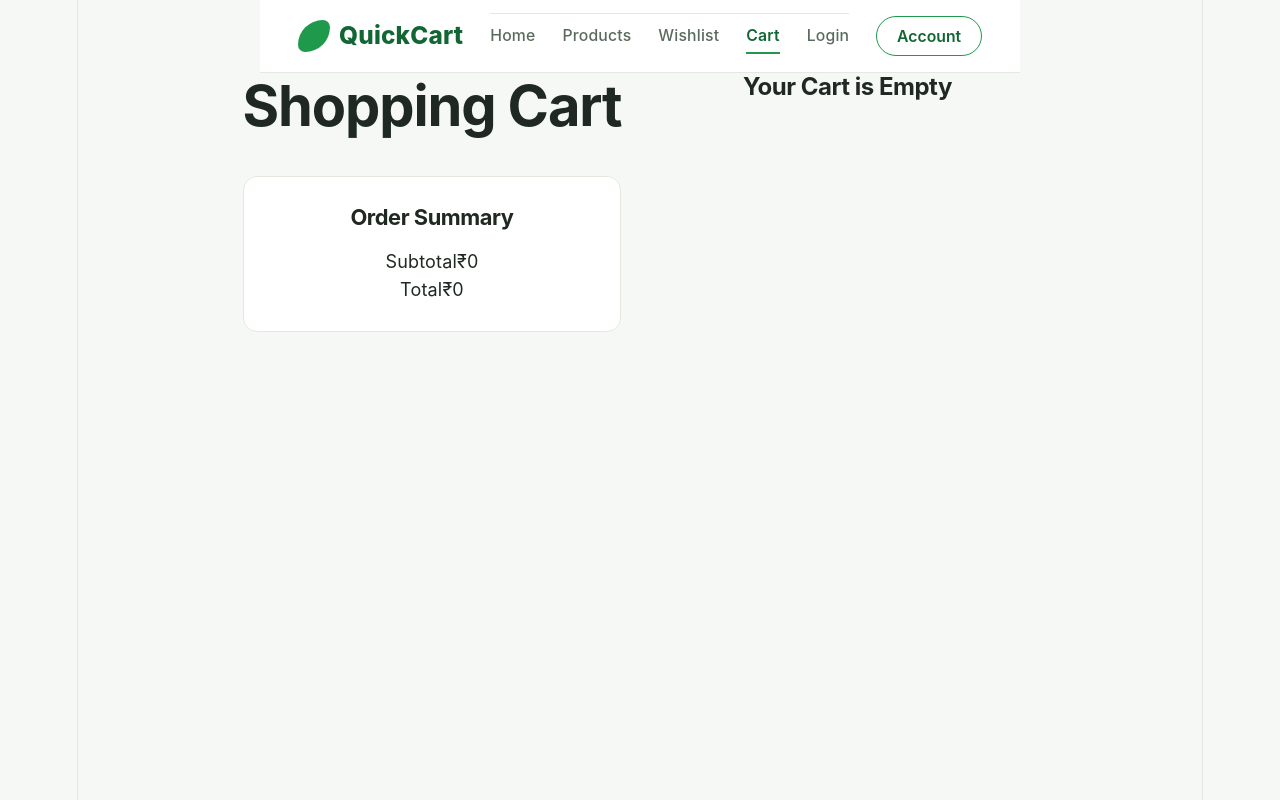
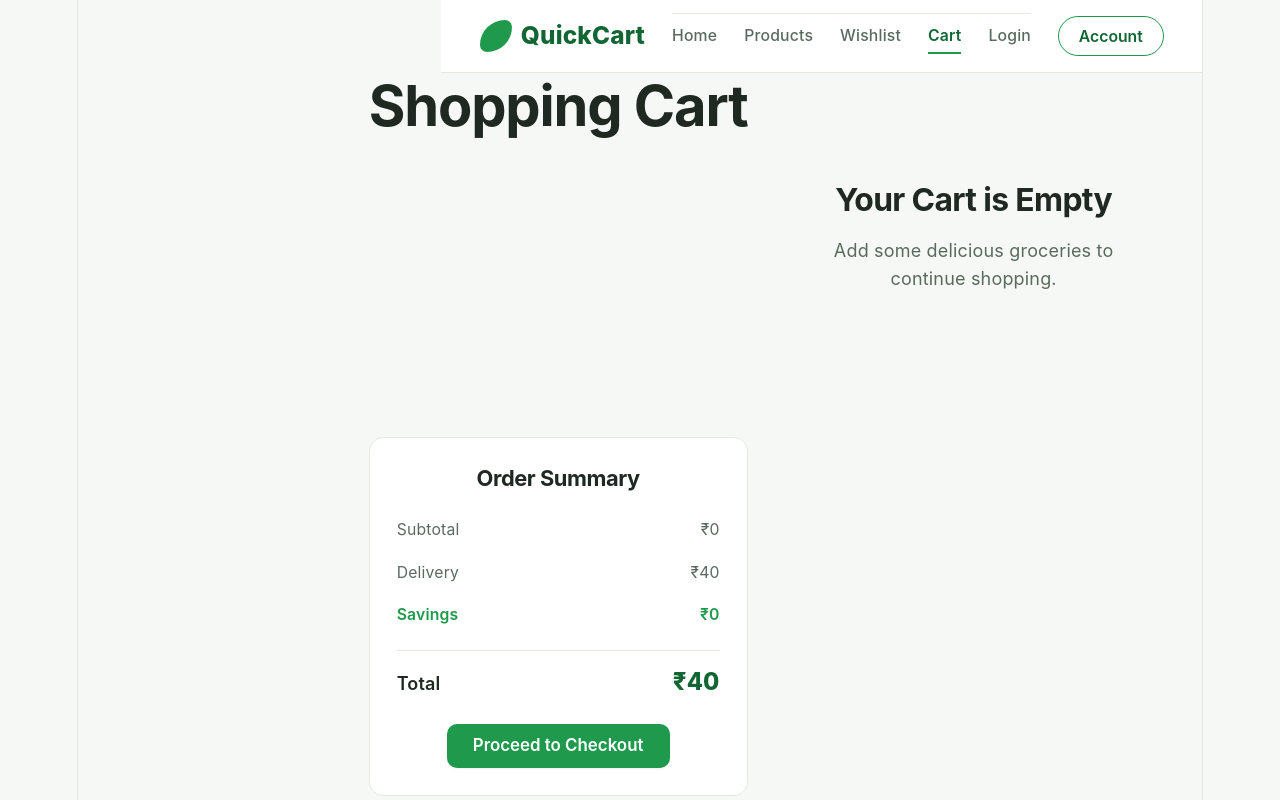
Before and after one commit to Surya-58/Ecommerce-FullStack, a React (Vite) app in the folder Customer/: page /cart in a window 1280 px wide. Shown: the top 800 px of the page. Built offline with nearby package versions, Linux system fonts and the light colour scheme.

Commit message:
Completed the Product Details page

```diff
--- a/Customer/src/Components/ProductCard.jsx
+++ b/Customer/src/Components/ProductCard.jsx
@@ -24,7 +24,9 @@ const ProductCard = ({ product }) => {
         <div className="product-card__quick-add">
           <button
             className="btn btn--primary btn--full"
-            onClick={() => addToCart(product)}
+            onClick={() => {
+              addToCart(product, 1);
+            }}
           >
             Add to cart
           </button>
@@ -36,7 +38,6 @@ const ProductCard = ({ product }) => {
         <h3 className="text-product-name">{product.name}</h3>
 
         <div className="product-card__meta">
-
           <span className="text-rating">{product.rating}</span>
           <span>({product.reviews})</span>
         </div>
@@ -47,11 +48,10 @@ const ProductCard = ({ product }) => {
         <div className="product-card__price-row">
           <span className="text-price">₹{product.price}</span>
 
-
-        {product.mrp && (<span className="text-price-mrp">₹{product.mrp}</span>)}
-        {discount > 0 && (
-          <p className="text-discount">{discount}%OFF</p>
+          {product.mrp && (
+            <span className="text-price-mrp">₹{product.mrp}</span>
           )}
+          {discount > 0 && <p className="text-discount">{discount}%OFF</p>}
         </div>
         <div className="product-card__footer">
           <Link to={`/products/${product.id}`}>
--- a/Customer/src/Context/CartContext.jsx
+++ b/Customer/src/Context/CartContext.jsx
@@ -1,9 +1,11 @@
-import React, { useState, createContext } from "react";
+import React, { useState, createContext, useEffect } from "react";
 
 export const CartContext = createContext();
 
 const CartProvider = ({ children }) => {
   const [cart, setCart] = useState([]);
+  console.log("CartProvider Rendered");
+
 
   const increaseQuantity = (id) => {
     const updatedCart = cart.map((item) => {
@@ -43,6 +45,7 @@ const CartProvider = ({ children }) => {
   };
 
   const addToCart = (product, quantity) => {
+
     const existingProduct = cart.find((item) => item.id === product.id);
 
     if (existingProduct) {
@@ -66,6 +69,9 @@ const CartProvider = ({ children }) => {
       ]);
     }
   };
+  useEffect(()=>{
+    console.log("cart updated:",cart);
+  },[cart])
 
   return (
     <CartContext.Provider
--- a/Customer/src/Pages/Cart.jsx
+++ b/Customer/src/Pages/Cart.jsx
@@ -1,29 +1,37 @@
 import React, { useContext } from "react";
 import { CartContext } from "../Context/CartContext";
-import "../Styles/Pages/cart.css"
+import "../Styles/Pages/cart.css";
 
 const Cart = () => {
-  const { cart,
-    increaseQuantity,
-    decreaseQuantity,
-    removeFromCart,
-   } = useContext(CartContext);
+  const { cart, increaseQuantity, decreaseQuantity, removeFromCart } =
+    useContext(CartContext);
 
-   console.log(cart);
-
+  console.log(cart);
 
   const subtotal = cart.reduce((total, item) => {
     return total + item.price * item.cartQuantity;
   }, 0);
 
+  const deliveryCharge = subtotal >= 500 ? 0 : 40;
+
+  const savings = cart.reduce((total, item) => {
+    if (!item.mrp) return total;
+    return total + (item.mrp - item.price) * item.cartQuantity;
+  }, 0);
 
   return (
-    <div className="cart-page">
+    <div className="container cart-page">
       <h1 className="cart-page__title">Shopping Cart</h1>
       {cart.length === 0 ? (
-        <h2>Your Cart is Empty</h2>
+        <div className="cart-empty">
+          <h2 className="cart-empty__title">Your Cart is Empty</h2>
+
+          <p className="cart-empty__subtitle">
+            Add some delicious groceries to continue shopping.
+          </p>
+        </div>
       ) : (
-        <div className="cart-list">
+        <div className="cart-items">
           {cart.map((item) => (
             <div className="cart-item" key={item.id}>
               <div className="cart-item__media">
@@ -31,41 +39,66 @@ const Cart = () => {
               </div>
 
               <div className="cart-item__info">
-                <h3>{item.name}</h3>
-                <p>
+                <h3 className="cart-item__name">{item.name}</h3>
+                <p className="cart-item__weight">
                   {item.quantity} {item.unit}
                 </p>
-                <p>₹ {item.price}</p>
+                <div className="cart-item__price-row">
+                  <span className="price-current">₹{item.price}</span>
+                </div>
               </div>
 
               <div className="cart-item__actions">
-                <div className="cart-item__qty-row">
-                  <button onClick={() => decreaseQuantity(item.id)} >-</button>
+                <div className="qty-stepper">
+                  <button onClick={() => decreaseQuantity(item.id)}>-</button>
                   <span>{item.cartQuantity}</span>
                   <button onClick={() => increaseQuantity(item.id)}>+</button>
                 </div>
 
-                <div className="cart-item__links">
-                  <button>Wishlist</button>
-                  <button className="link--danger" onClick={() => removeFromCart(item.id)} >Remove</button>
-                </div>
+                <button className="cart-item__action-link">Wishlist</button>
+                <button
+                  className="cart-item__action-link cart-item__action-link--danger"
+                  onClick={() => removeFromCart(item.id)}
+                >
+                  Remove
+                </button>
               </div>
             </div>
           ))}
         </div>
       )}
-      <div className="order-summary ">
+      <div className="order-summary">
         <h2 className="order-summary__title">Order Summary</h2>
 
-        <div className="summary-row">
+        <div className="order-summary__row">
           <span>Subtotal</span>
           <span>₹{subtotal}</span>
         </div>
 
-        <div className="summary-row summary-row--total">
-          <span>Total</span>
-          <span>₹{subtotal}</span>
+        <div className="order-summary__row">
+          <span>Delivery</span>
+          <span>{deliveryCharge === 0 ? "FREE" : `₹${deliveryCharge}`}</span>
         </div>
+
+        <div className="order-summary__row order-summary__row--savings">
+          <span>Savings</span>
+          <span>₹{savings}</span>
+        </div>
+
+        <div className="order-summary__divider"></div>
+
+        <div className="order-summary__total">
+          <span className="order-summary__total-label">Total</span>
+          {deliveryCharge === 0 && (
+            <p className="badge badge--in-stock mt-4">🎉 You qualified for FREE Delivery!</p>
+          )}
+
+          <span className="order-summary__total-value">
+            ₹{subtotal + deliveryCharge}
+          </span>
+        </div>
+
+        <button className="btn btn--primary">Proceed to Checkout</button>
       </div>
     </div>
   );
--- a/Customer/src/Pages/ProductDetails.jsx
+++ b/Customer/src/Pages/ProductDetails.jsx
@@ -55,19 +55,14 @@ const ProductDetails = () => {
               </div>
 
               <div className="pdp-price">
-                <span>{product.price}</span>
+                <span className="text-price">{product.price}</span>
                 {product.mrp && (
-                  <span
-                    style={{
-                      textDecoration: "line-through",
-                      marginLeft: "10px",
-                    }}
-                  >
+                  <span className="text-price-mrp">
                     {product.mrp}
                   </span>
                 )}
                 {discount > 0 && (
-                  <span style={{ marginLeft: "10px", color: "green" }}>
+                  <span className="text-discount">
                     {discount}% off
                   </span>
                 )}
@@ -80,7 +75,7 @@ const ProductDetails = () => {
                   {product.unit}
                 </span>
                 <span>
-                  <p>{product.stock > 0 ? "✅ In Stock" : "❌ Out of Stock"}</p>
+                  {product.stock > 0 ? "✅ In Stock" : "❌ Out of Stock"}
                 </span>
               </div>
 
@@ -103,8 +98,14 @@ const ProductDetails = () => {
                 </button>
               </div>
               <div className="pdp-info__actions">
-                <button onClick={() => addToCart(product, quantity)}>Add to Cart</button>
-                <button onClick={() => addToWishlist(product)}>
+                <button
+                className="btn btn-primary"
+                onClick={() => addToCart(product, quantity)}
+                >
+                Add to Cart</button>
+                <button
+                className="btn btn--secondary"
+                onClick={() => addToWishlist(product)}>
                   Add to wishlist
                 </button>
               </div>
@@ -118,6 +119,7 @@ const ProductDetails = () => {
               <h3 className="pdp-specs__title">Description</h3>
               <div className="pdp-specs__body">
                 {product.description || "No description available"}
+              </div>
               </div>
               <div className="pdp-specs__group">
                 <h3 className="pdp-specs__title">Product Information</h3>
@@ -137,7 +139,7 @@ const ProductDetails = () => {
                   </p>
                 </div>
               </div>
-            </div>
+
           </div>
         </>
       )}
--- a/Customer/src/Styles/Pages/product-details.css
+++ b/Customer/src/Styles/Pages/product-details.css
@@ -117,7 +117,3 @@
 .review-summary__bar-row { display: flex; align-items: center; gap: var(--space-3); font-size: var(--text-caption); }
 .review-summary__bar-track { flex: 1; height: 6px; background: var(--color-border); border-radius: var(--radius-full); overflow: hidden; }
 .review-summary__bar-fill { height: 100%; background: var(--color-accent-500); border-radius: var(--radius-full); }
-
-*{
-    align-items: center;
-}
```
Lines whose indentation alone changed are shown as unchanged.
